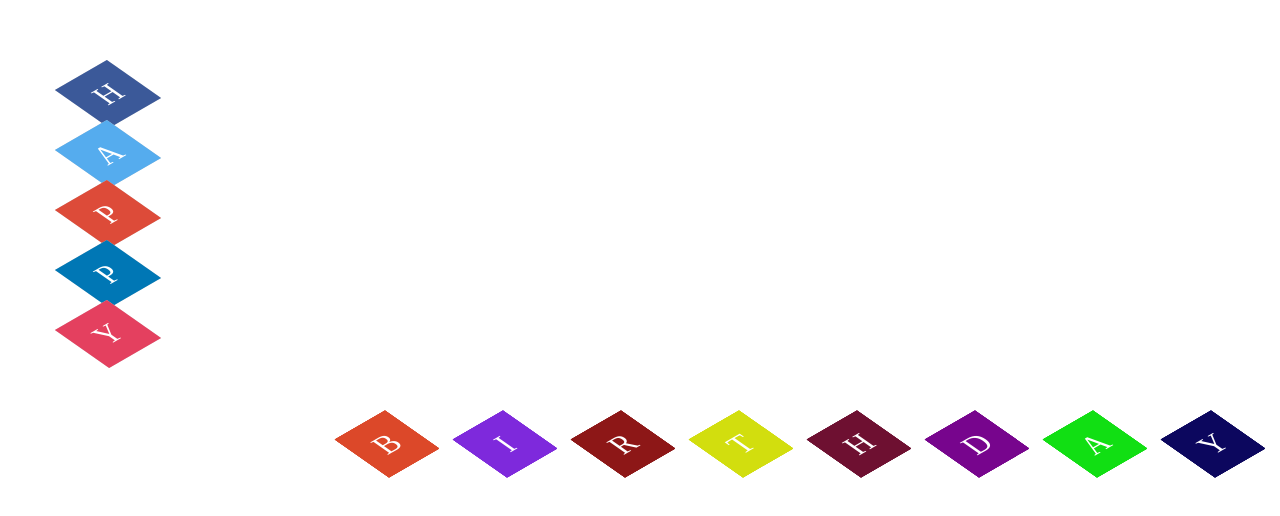
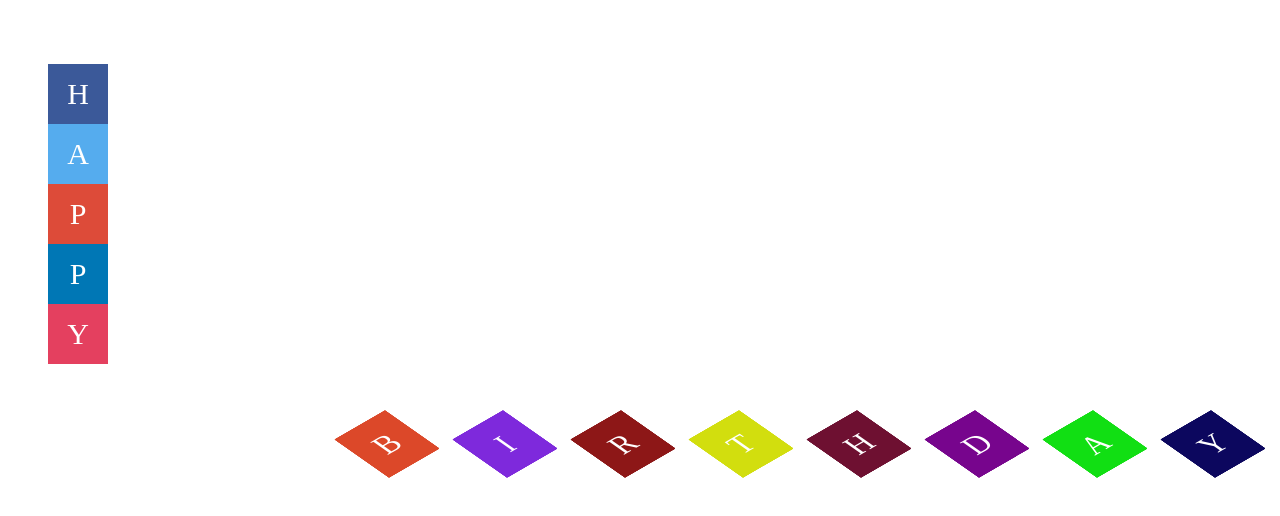
Before and after one commit to saibighnesh/happybirthday, a plain HTML site: page index.html in a window 1280 px wide. Shown: the part 136-652 px from the top of the page. Drawn offline with Linux system fonts and the light colour scheme.

Commit message:
Update index.html

```diff
--- a/index.html
+++ b/index.html
@@ -30,8 +30,8 @@
 			list-style: none;
 			width: 60px;
 			height: 60px;
-			margin: 0 30px;
-			transform: rotate(-30deg) skew(25deg);
+/* 			margin: 0 30px;
+			transform: rotate(-30deg) skew(25deg); */
 			background: #ccc;
 		}
 		.qw ul li span
```
